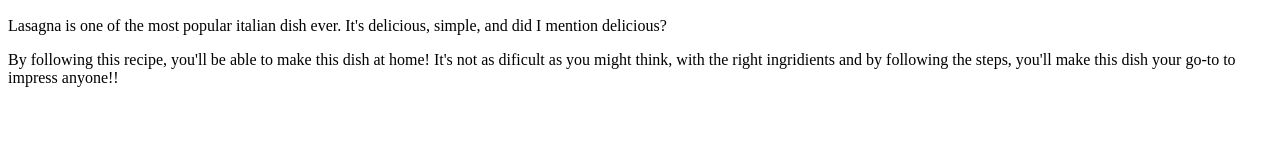
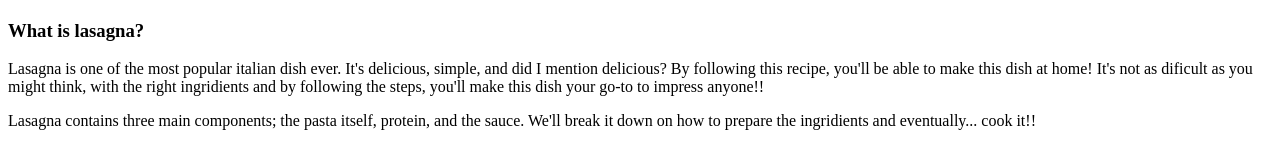
Before and after one commit to Breeze-Night/odin-recipes, a plain HTML site: page recipes/lasagna.html in a window 1280 px wide. Shown: the part 308-476 px from the top of the page. Drawn offline with Linux system fonts and the light colour scheme.

Commit message:
Edit description and add its  header

```diff
--- a/recipes/lasagna.html
+++ b/recipes/lasagna.html
@@ -12,15 +12,19 @@
     <img src="https://cafedelites.com/wp-content/uploads/2018/01/Mamas-Best-Lasagna-IMAGE-43.jpg"
     alt="image of lasagna" width="300">
 
+    <h3>What is lasagna?</h3>
     <p>
         Lasagna is one of the most popular italian dish ever.
         It's delicious, simple, and did I mention delicious?
-    </p>
-    <p>
         By following this recipe, you'll be able to make this dish at home!
         It's not as dificult as you might think, with the right ingridients
         and by following the steps, you'll make this dish your go-to to impress
         anyone!!
     </p>
+    <p>
+        Lasagna contains three main components; the pasta itself, protein,
+        and the sauce. We'll break it down on how to prepare the ingridients
+        and eventually... cook it!!
+    </p>
 </body>
 </html>
```
